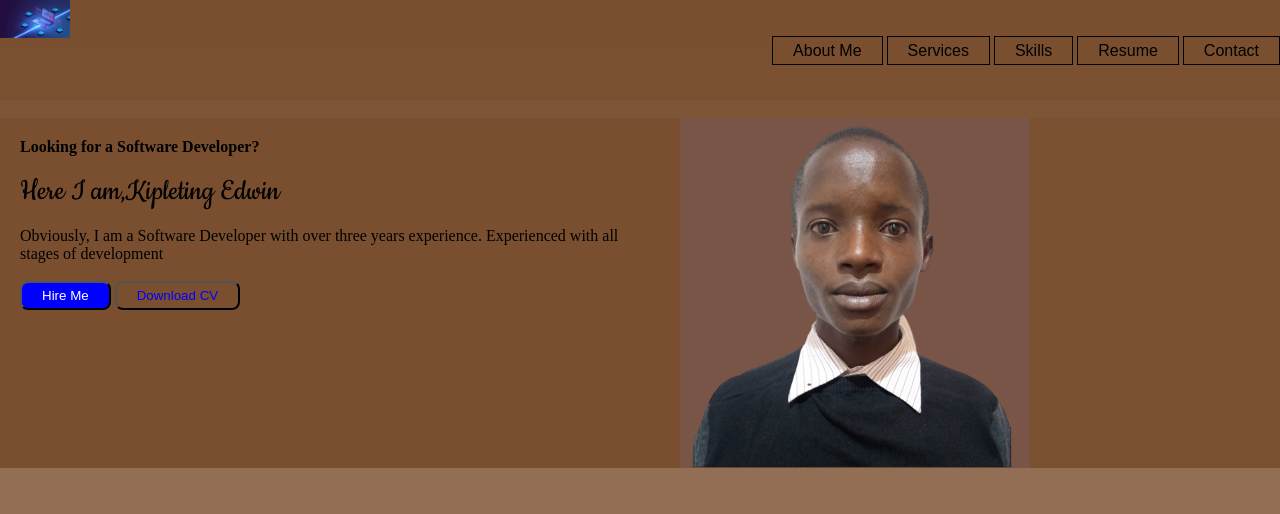
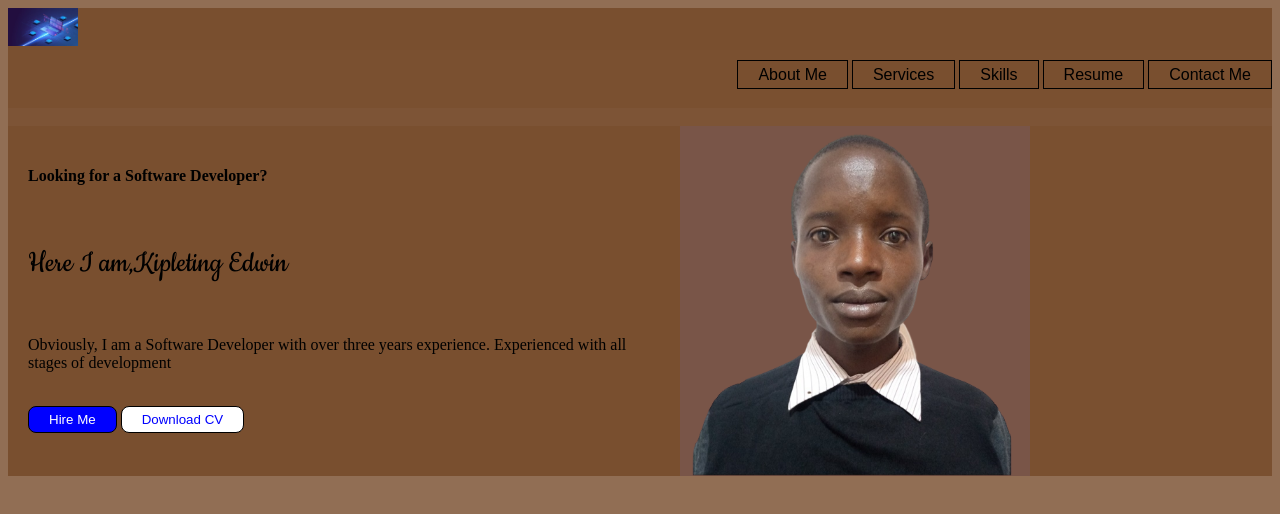
Before and after one commit to KipletingEdwin/A-personal-website, a plain HTML site: page index.html in a window 1280 px wide. Drawn offline with Linux system fonts and the light colour scheme.

Commit message:
add second page

```diff
--- a/index.css
+++ b/index.css
@@ -1,5 +1,5 @@
 *{
-    margin: 0px;
+    margin:  NUMBER0px;
     padding: 0px;
     background-color: rgba(122, 79, 48, 0.822);
 }
@@ -46,10 +46,13 @@ header ul a:hover{
 }
 .btn{
     color: white;
+    border: 1px solid black;
     background-color: blue;
 }
 .bt{
     color: blue;
+    border: 1px solid black;
+    background-color: white;
 }
 .pic img{
     height: 350px;
--- a/index.html
+++ b/index.html
@@ -22,7 +22,7 @@
             <a href=""><li>Services</li></a>
             <a href=""><li>Skills</li></a>
             <a href=""><li>Resume</li></a>
-            <a href=""><li>Contact</li></a>
+            <a href=""><li>Contact Me</li></a>
         </ul>
     </header><br>
     <div class="content">
--- /dev/null
+++ b/index4.css
@@ -0,0 +1,8 @@
+*{
+    padding: 0px;
+    margin: 0px;
+}
+header h1{
+    text-align: center;
+    padding-top: 50px;
+}
```
Also changed, not shown: index4.html (+8 -0 lines).
